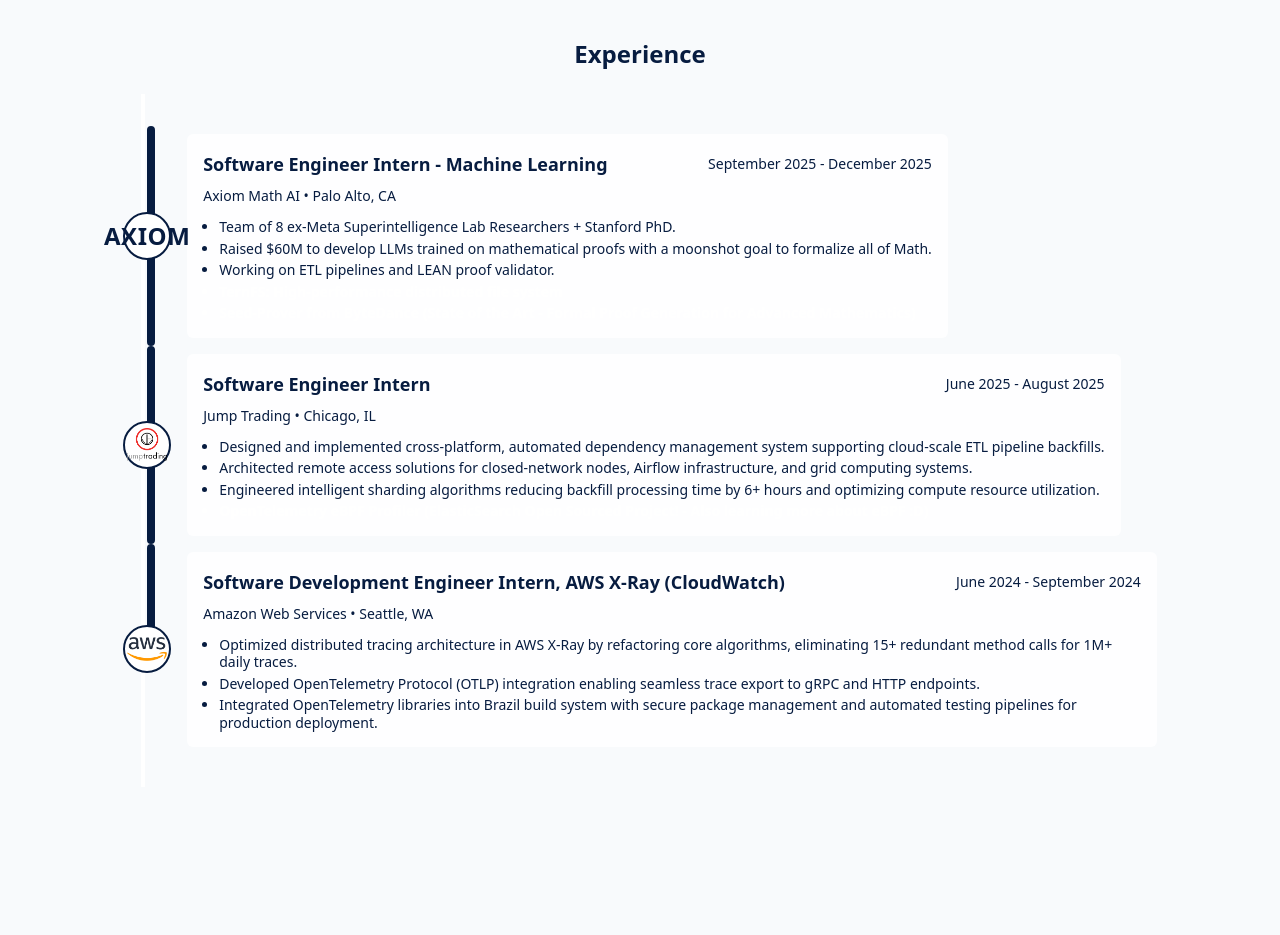
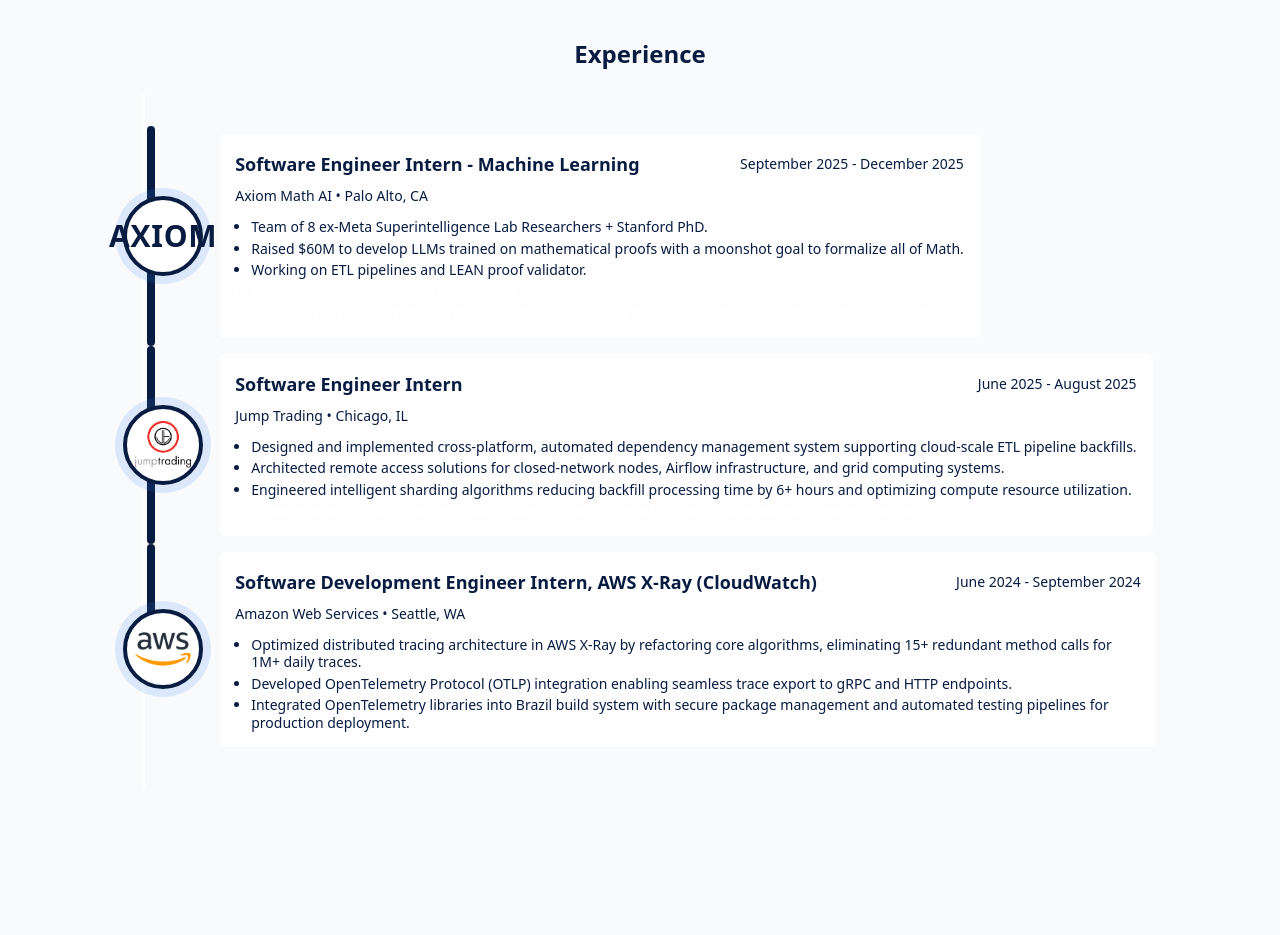
Before and after one commit to Ishan-Sinha123/Personal_Website, a React (Vite) app: page / in a window 1280 px wide. Shown: the part 1460-2395 px from the top of the page. Built offline with nearby package versions, Linux system fonts and the light colour scheme.

Commit message:
new packages

```diff
--- a/src/components/WorkTimeline.jsx
+++ b/src/components/WorkTimeline.jsx
@@ -71,20 +71,20 @@
               <div className="absolute left-6 top-0 bottom-0 w-2 bg-primary border-4 border-primary rounded-full z-0" style={{ height: idx === list.length - 1 ? '50%' : '100%' }} />
               <div className="flex flex-row items-center gap-4 py-2">
                 <div className="flex-shrink-0 flex items-center justify-center h-full">
-                  <div className="w-12 h-12 flex items-center justify-center bg-white rounded-full border-2 border-primary z-10">
+                  <div className="w-20 h-20 flex items-center justify-center bg-white rounded-full border-4 border-primary z-10" style={{ boxShadow: '0 0 0 8px rgba(59,130,246,0.15)' }}>
                     {item.logo === "AXIOM" ? (
-                      <span className="text-2xl font-extrabold tracking-wide text-primary">AXIOM</span>
+                      <span className="text-3xl font-extrabold tracking-wide text-primary">AXIOM</span>
                     ) : (
                       <img
                         src={item.logo.startsWith('/') ? item.logo : `/projects/${item.logo}`}
                         alt={`${item.company} logo`}
                         className="object-contain bg-transparent"
-                        style={{ width: 40, height: 40 }}
+                        style={{ width: 56, height: 56 }}
                       />
                     )}
                   </div>
                 </div>
-                <div className="bg-card/80 dark:bg-card/90 rounded-md p-4 w-full">
+                <div className="bg-card/80 dark:bg-card/90 rounded-md p-4 w-full flex flex-col justify-center">
                   <div className="flex flex-col gap-1">
                     <div className="flex items-center justify-between mb-1">
                       <div className="text-lg font-semibold">{item.role}</div>
```
